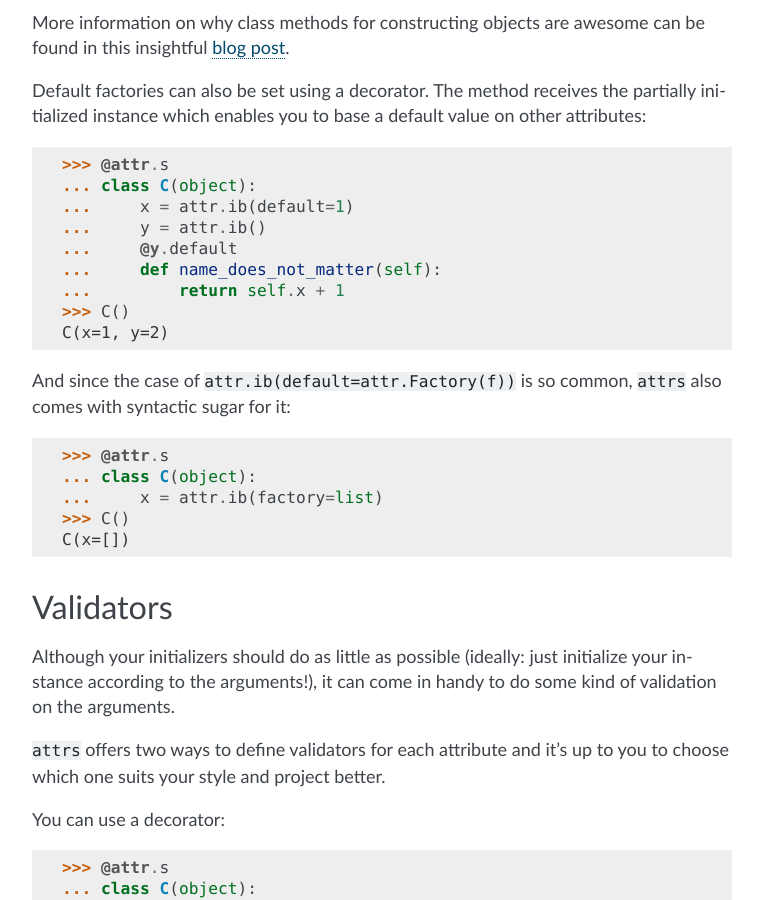
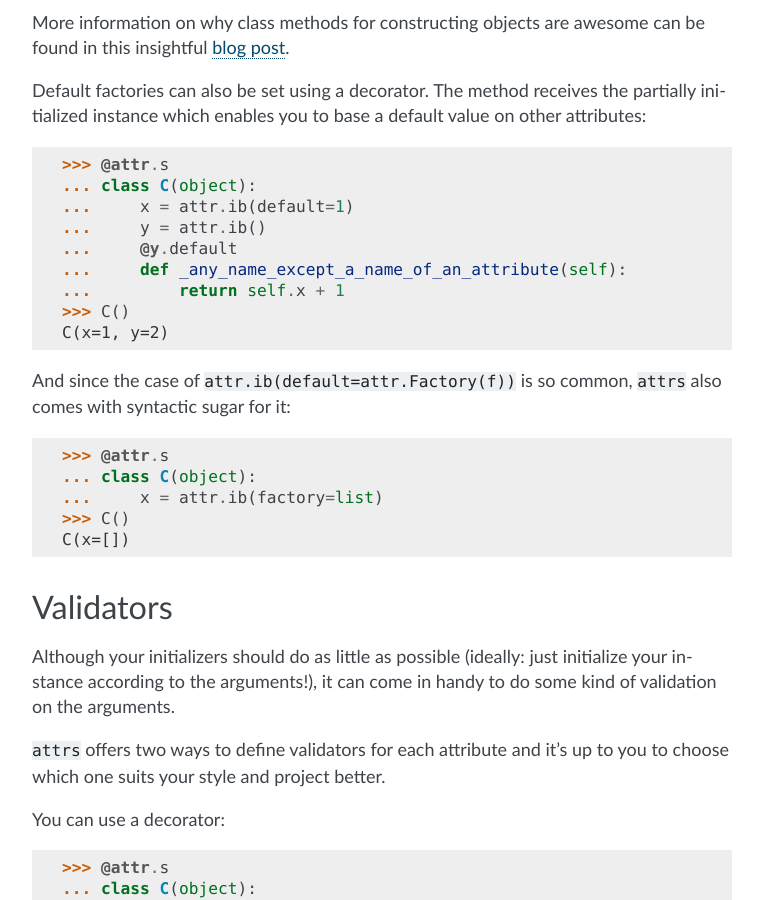
Before and after one commit to python-attrs/attrs, a Sphinx documentation site: the page built from docs/examples.rst, in a window 1280 px wide and 900 px high, scrolled down 6520 px. Shown: the whole window, without its empty margins (368-1131 px from the left). Built offline with Sphinx 7.4.7, drawn with Linux system fonts in a browser that asks for light colours.

Commit message:
Rename remaining validator/default decorator examples with unclear names
The documentation already explains well why validator or default decorated methods
must not have the name of existing attributes (because they would be overridden).

This replaces the last remaining examples not using the explicit explanatory name.

```diff
--- a/docs/api.rst
+++ b/docs/api.rst
@@ -73,11 +73,11 @@ Core
       ...     x = attr.ib()
       ...     y = attr.ib()
       ...     @x.validator
-      ...     def name_can_be_anything(self, attribute, value):
+      ...     def _any_name_except_a_name_of_an_attribute(self, attribute, value):
       ...         if value < 0:
       ...             raise ValueError("x must be positive")
       ...     @y.default
-      ...     def name_does_not_matter(self):
+      ...     def _any_name_except_a_name_of_an_attribute(self):
       ...         return self.x + 1
       >>> C(1)
       C(x=1, y=2)
--- a/docs/examples.rst
+++ b/docs/examples.rst
@@ -341,7 +341,7 @@ The method receives the partially initialized instance which enables you to base
    ...     x = attr.ib(default=1)
    ...     y = attr.ib()
    ...     @y.default
-   ...     def name_does_not_matter(self):
+   ...     def _any_name_except_a_name_of_an_attribute(self):
    ...         return self.x + 1
    >>> C()
    C(x=1, y=2)
```
